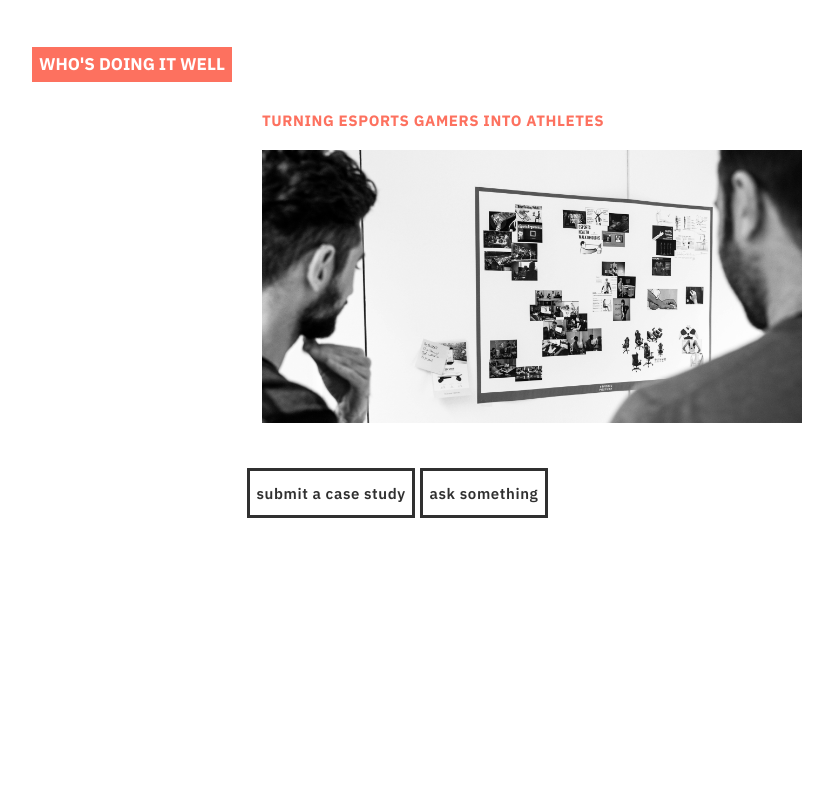
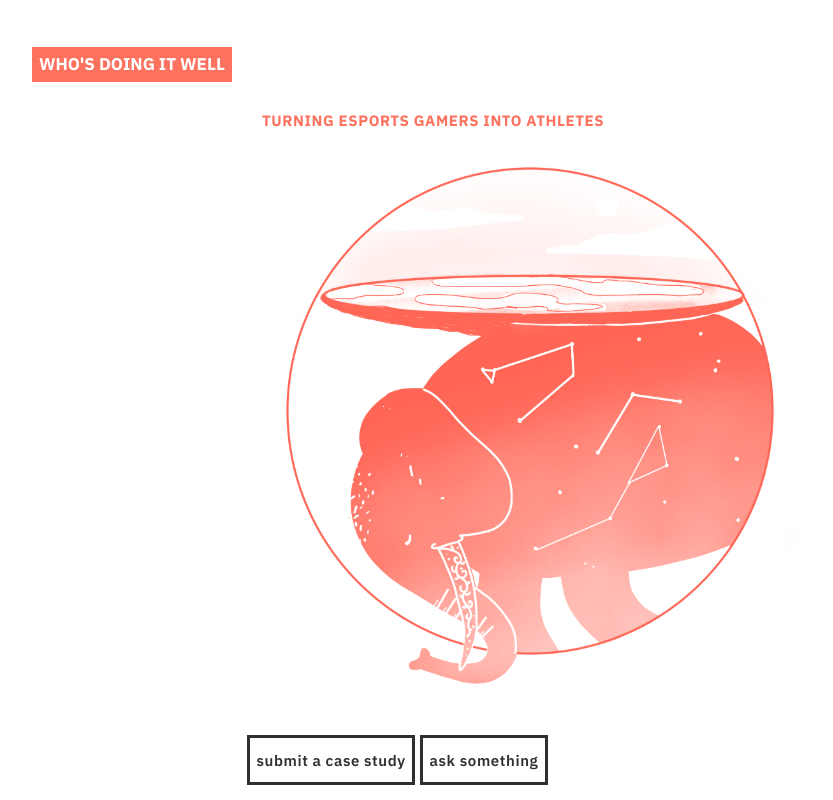
Before and after one commit to giacomoflaim/Tesi_prova, a plain HTML site: page FlockOfBirds.html in a window 1280 px wide. Shown: the part 2153-2953 px from the top of the page, without its empty margins (298-1131 px from the left). Before the commit the page ends 2686 px from the top, so only its background shows below. Drawn offline with nearby package versions, Linux system fonts and the light colour scheme; a web font is replaced by a local one.

Commit message:
Update FlockOfBirds.html

```diff
--- a/FlockOfBirds.html
+++ b/FlockOfBirds.html
@@ -295,9 +295,7 @@
                     <div class="row" style="margin-top:30px;">
                         <div class="col-md-9 offset-3">
                            <h4 style="text-transform:uppercase;margin-top:0px; margin-bottom: 20px;">Turning eSports gamers into athletes</h4>
-                            <a target="_blank">
-                                <img src="./img/_DSC9945.png" alt="lettura" >
-                            </a>
+                            <img src="./img/illustrazioni/Flat_earth.png">
                         </div>
 
                     </div>
```
